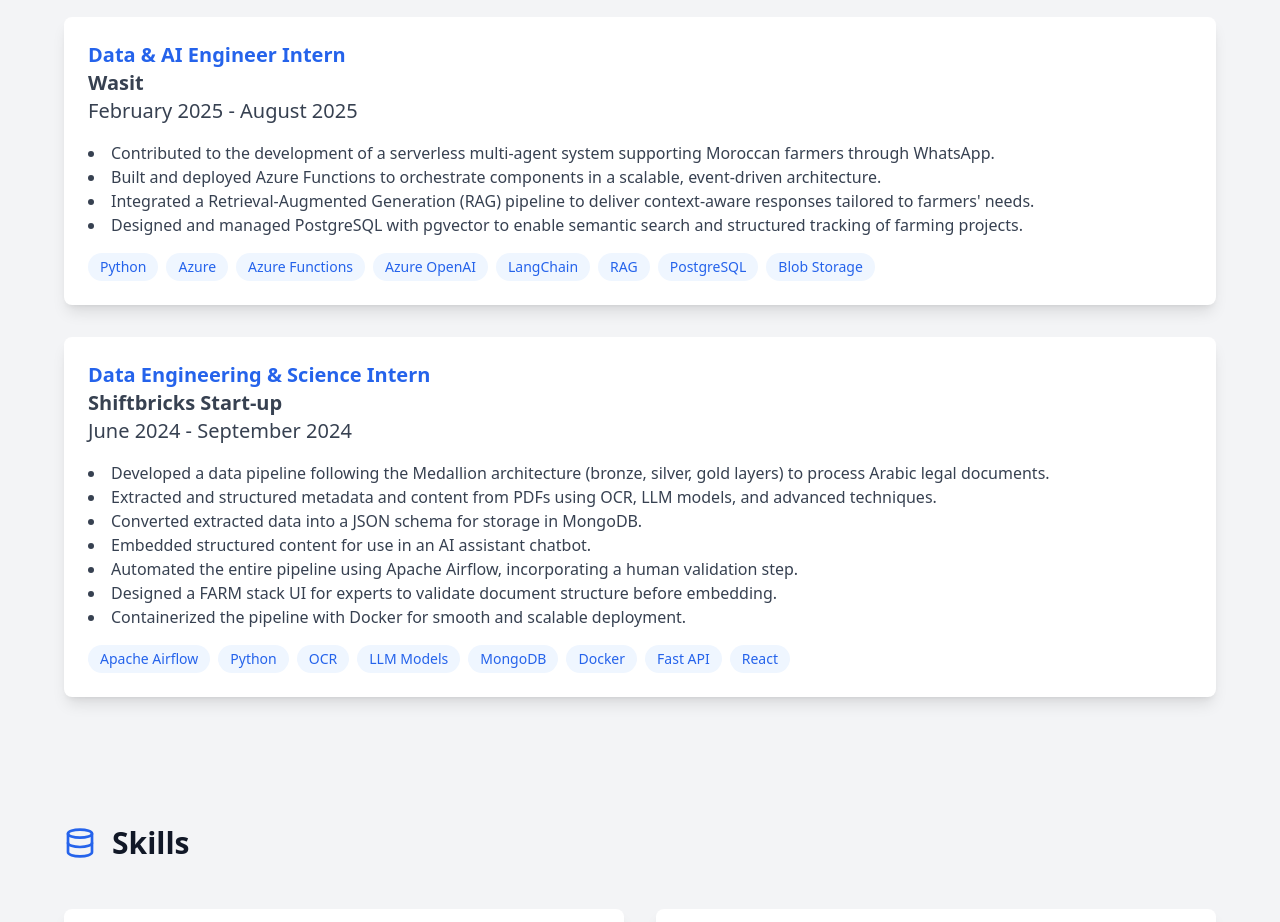
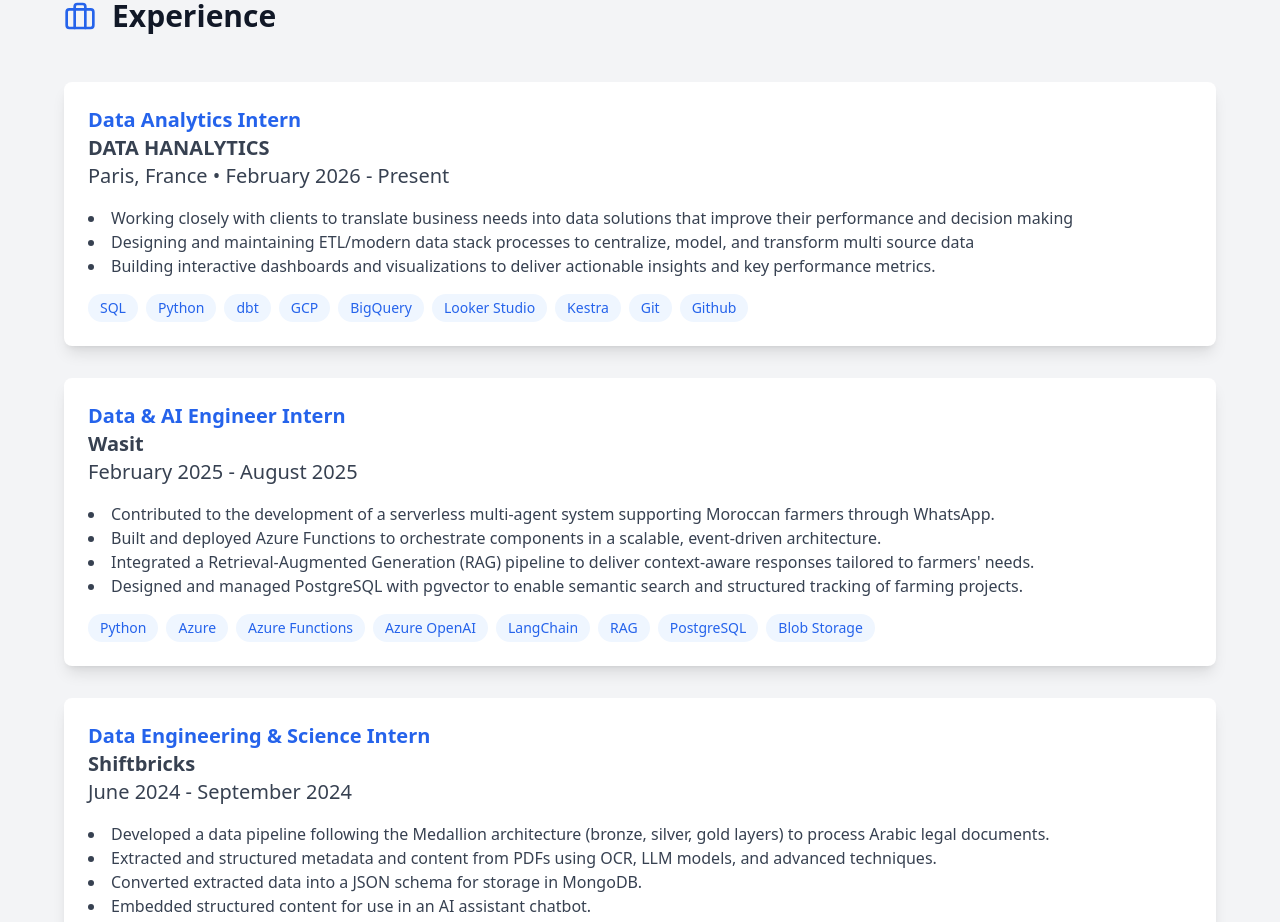
Before and after one commit to afkirmohamed11/portfolio, a React (Vite) app: page / in a window 1280 px wide. Shown: the part 1371-2293 px from the top of the page. Built offline with nearby package versions, Linux system fonts and the light colour scheme.

Commit message:
update skills, resume, profile and exp

```diff
--- a/src/App.tsx
+++ b/src/App.tsx
@@ -127,7 +127,7 @@
             />
             <div className="flex flex-col justify-between">
 <p className="text-gray-700 text-xl leading-relaxed">
-I'm Mohamed Afkir, a <span className="font-bold text-transparent bg-clip-text bg-gradient-to-r from-cyan-400 to-blue-600">Data Engineer</span> and <span className="font-bold text-transparent bg-clip-text bg-gradient-to-r from-cyan-400 to-blue-600">Master 2 Data Science</span> student @UCBL. As an <span className="font-bold text-transparent bg-clip-text bg-gradient-to-r from-cyan-400 to-blue-600">AWS Certified Cloud Practitioner</span>, I specialize in building robust and scalable data infrastructure for ETL and analysis. I am proficient in using AWS services (like S3, Glue, and Redshift) to manage data in the cloud, as well as working with <span className="font-bold text-transparent bg-clip-text bg-gradient-to-r from-cyan-400 to-blue-600">Azure</span> environments (as shown in my internship experience). My focus is on turning complex data into reliable, actionable insights through solid engineering and machine learning principles. I am eager to secure an end-of-studies internship where I can apply my skills in a professional, collaborative setting.
+I'm Mohamed Afkir, a Data Engineer and Master 2 Data Science student @UCBL. As an AWS Certified Cloud Practitioner, I specialize in building robust and scalable data infrastructure for ETL and analysis. I am proficient in using cloud platforms across multiple providers: AWS services (S3, Glue, Redshift, Lambda), GCP services (BigQuery, Dataflow, Pub/Sub, Cloud Storage, Compute Engine, Dataproc, Cloud Functions), and Azure environments for modern data stack development. My focus is on turning complex data into reliable, actionable insights through solid engineering and machine learning principles. I am currently completing my final-year internship and seeking a first full-time position starting in September to apply and further develop my multi-cloud expertise in a professional, collaborative setting.
 </p>
 
 
@@ -150,7 +150,7 @@
 
                 {/* Get Resume Button */}
                 {/* <a
-                  href="https://drive.google.com/file/d/1acxIEWmcIJX3yTmOJjX11Zp5xxq5hXtu/view?usp=sharing"
+                  href="https://drive.google.com/file/d/1TMixcwFPstDj_6hglim6Pml-KtY0JAJo/view?usp=sharing"
                   target="_blank"
                   rel="noopener noreferrer"
                   className="inline-flex items-center px-6 py-3 bg-gradient-to-r from-blue-500 via-blue-600 to-blue-700 text-white rounded-full shadow-lg hover:bg-gradient-to-l transition-colors duration-200 group ml-auto"
@@ -226,6 +226,29 @@
           <div className="grid gap-8">
             <div className="bg-white shadow-lg p-6 rounded-lg">
               <div>
+                <h3 className="text-xl font-bold text-blue-600 text-2xl">Data Analytics Intern</h3>
+                <p className="font-bold text-gray-700 text-xl">DATA HANALYTICS</p>
+                <p className="text-gray-700 text-xl">Paris, France • February 2026 - Present</p>
+              </div>
+              <ul className="list-disc list-inside mt-4 text-gray-700">
+                <li>Working closely with clients to translate business needs into data solutions that improve their performance and decision making</li>
+                <li>Designing and maintaining ETL/modern data stack processes to centralize, model, and transform multi source data</li>
+                <li>Building interactive dashboards and visualizations to deliver actionable insights and key performance metrics.</li>
+              </ul>
+              <div className="mt-4 flex flex-wrap gap-2">
+                <span className="px-3 py-1 bg-blue-50 text-blue-600 rounded-full text-sm">SQL</span>
+                <span className="px-3 py-1 bg-blue-50 text-blue-600 rounded-full text-sm">Python</span>
+                <span className="px-3 py-1 bg-blue-50 text-blue-600 rounded-full text-sm">dbt</span>
+                <span className="px-3 py-1 bg-blue-50 text-blue-600 rounded-full text-sm">GCP</span>
+                <span className="px-3 py-1 bg-blue-50 text-blue-600 rounded-full text-sm">BigQuery</span>
+                <span className="px-3 py-1 bg-blue-50 text-blue-600 rounded-full text-sm">Looker Studio</span>
+                <span className="px-3 py-1 bg-blue-50 text-blue-600 rounded-full text-sm">Kestra</span>
+                <span className="px-3 py-1 bg-blue-50 text-blue-600 rounded-full text-sm">Git</span>
+                <span className="px-3 py-1 bg-blue-50 text-blue-600 rounded-full text-sm">Github</span>
+              </div>
+            </div>
+            <div className="bg-white shadow-lg p-6 rounded-lg">
+              <div>
                 <h3 className="text-xl font-bold text-blue-600 text-2xl">Data & AI Engineer Intern</h3>
                 <p className="font-bold text-gray-700 text-xl">Wasit</p>
                 <p className="text-gray-700 text-xl">February 2025 - August 2025</p>
@@ -250,7 +273,7 @@
             <div className="bg-white shadow-lg p-6 rounded-lg">
               <div>
                 <h3 className="text-xl font-bold text-blue-600 text-2xl">Data Engineering & Science Intern</h3>
-                <p className="font-bold text-gray-700 text-xl">Shiftbricks Start-up</p>
+                <p className="font-bold text-gray-700 text-xl">Shiftbricks</p>
                 <p className="text-gray-700 text-xl">June 2024 - September 2024</p>
               </div>
               <ul className="list-disc list-inside mt-4 text-gray-700">
@@ -291,13 +314,13 @@
               <div className="flex flex-wrap gap-2">
 
               <span className="px-3 py-1 bg-blue-50 text-blue-600 rounded-full text-sm">SQL</span>
+                <span className="px-3 py-1 bg-blue-50 text-blue-600 rounded-full text-sm">DBT</span>
               <span className="px-3 py-1 bg-blue-50 text-blue-600 rounded-full text-sm">PL-SQL</span>
                 <span className="px-3 py-1 bg-blue-50 text-blue-600 rounded-full text-sm">NoSQL</span>
                 <span className="px-3 py-1 bg-blue-50 text-blue-600 rounded-full text-sm">Hadoop</span>
                 <span className="px-3 py-1 bg-blue-50 text-blue-600 rounded-full text-sm">Kafka</span>
                 <span className="px-3 py-1 bg-blue-50 text-blue-600 rounded-full text-sm">Spark</span>
                 <span className="px-3 py-1 bg-blue-50 text-blue-600 rounded-full text-sm">Airflow</span>
-                <span className="px-3 py-1 bg-blue-50 text-blue-600 rounded-full text-sm">DBT</span>
 
 
 
@@ -305,8 +328,7 @@
             </div>
 
             <div className="bg-white shadow-lg p-6 rounded-lg">
-              <h3 className="text-xl font-bold mb-4 text-gray-900">Cloud Platforms (AWS, Azure, GCP)</h3>
-              <div className="flex flex-col gap-4">
+              <h3 className="text-xl font-bold mb-4 text-gray-900">AWS</h3>
               <div className="flex flex-wrap gap-2">
                 <span className="px-3 py-1 bg-blue-50 text-blue-600 rounded-full text-sm">AWS IAM</span>
                 <span className="px-3 py-1 bg-blue-50 text-blue-600 rounded-full text-sm">AWS EC2</span>
@@ -317,15 +339,30 @@
                 <span className="px-3 py-1 bg-blue-50 text-blue-600 rounded-full text-sm">AWS Athena</span>
                 <span className="px-3 py-1 bg-blue-50 text-blue-600 rounded-full text-sm">AWS RDS</span>
               </div>
+            </div>
+
+            <div className="bg-white shadow-lg p-6 rounded-lg">
+              <h3 className="text-xl font-bold mb-4 text-gray-900">Azure</h3>
               <div className="flex flex-wrap gap-2">
                 <span className="px-3 py-1 bg-blue-50 text-blue-600 rounded-full text-sm">Azure Functions</span>
                 <span className="px-3 py-1 bg-blue-50 text-blue-600 rounded-full text-sm">Azure Blob Storage</span>
                 <span className="px-3 py-1 bg-blue-50 text-blue-600 rounded-full text-sm">Azure OpenAI</span>
                 <span className="px-3 py-1 bg-blue-50 text-blue-600 rounded-full text-sm">Azure PostgreSQL</span>
               </div>
+            </div>
+
+            <div className="bg-white shadow-lg p-6 rounded-lg">
+              <h3 className="text-xl font-bold mb-4 text-gray-900">Google Cloud (GCP)</h3>
               <div className="flex flex-wrap gap-2">
                 <span className="px-3 py-1 bg-blue-50 text-blue-600 rounded-full text-sm">GCP BigQuery</span>
-                </div>
+                <span className="px-3 py-1 bg-blue-50 text-blue-600 rounded-full text-sm">Looker Studio</span>
+                <span className="px-3 py-1 bg-blue-50 text-blue-600 rounded-full text-sm">Dataflow</span>
+                <span className="px-3 py-1 bg-blue-50 text-blue-600 rounded-full text-sm">Pub/Sub</span>
+                <span className="px-3 py-1 bg-blue-50 text-blue-600 rounded-full text-sm">Compute Engine</span>
+                <span className="px-3 py-1 bg-blue-50 text-blue-600 rounded-full text-sm">Cloud Storage</span>
+                <span className="px-3 py-1 bg-blue-50 text-blue-600 rounded-full text-sm">Dataproc</span>
+                <span className="px-3 py-1 bg-blue-50 text-blue-600 rounded-full text-sm">Cloud Functions</span>
+                <span className="px-3 py-1 bg-blue-50 text-blue-600 rounded-full text-sm">Kestra</span>
               </div>
             </div>
           <div className="bg-white shadow-lg p-6 rounded-lg">
```
Lines whose indentation alone changed are shown as unchanged.
